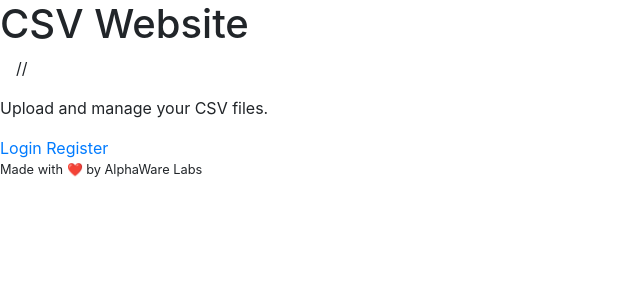
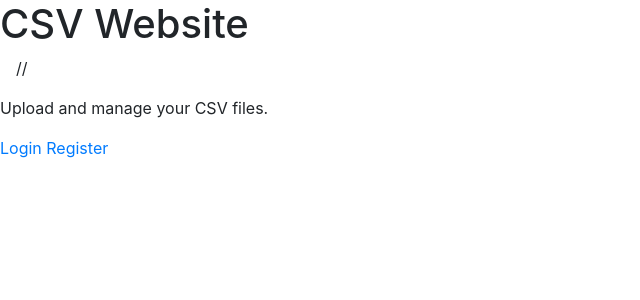
Before and after one commit to bindmisson/django_L3PVDOFk, a Django app: page / in a window 1280 px wide. Shown: the top 300 px of the page, without its empty margins (0-640 px from the left). Run offline with Django 3.2, Linux system fonts and the light colour scheme; some libraries are stand-ins or nearby versions.

Commit message:
third commit

```diff
--- a/accounts/templates/accounts/login.html
+++ b/accounts/templates/accounts/login.html
@@ -6,7 +6,7 @@
     <title>Login</title>
     <link rel="stylesheet" href="https://stackpath.bootstrapcdn.com/bootstrap/4.5.2/css/bootstrap.min.css">
     {% load static %}
-    <link rel="stylesheet" href="{% static 'accounts/css/main.css' %}">
+    <link rel="stylesheet" href="{% static 'static/accounts/css/main.css' %}">
 </head>
 <body>
     <div class="flex flex-column justify-content-center w-fit h-screen m-auto">
@@ -43,8 +43,5 @@
             <small><p class="txt-center">Don't have an account yet? <a href="{% url 'register' %}">Register</a></p></small>
         </div>
     </div>
-    <div class="developer">
-        <small><p class="txt-center">Made with ❤️ by AlphaWare Labs</p></small>
-    </div>
 </body>
 </html>
--- a/accounts/templates/accounts/register.html
+++ b/accounts/templates/accounts/register.html
@@ -6,7 +6,7 @@
     <title>Register</title>
     <link rel="stylesheet" href="https://stackpath.bootstrapcdn.com/bootstrap/4.5.2/css/bootstrap.min.css">
     {% load static %}
-    <link rel="stylesheet" href="{% static 'accounts/css/main.css' %}">
+    <link rel="stylesheet" href="{% static 'static/accounts/css/main.css' %}">
 </head>
 <body>
     <div class="flex flex-column justify-content-center w-fit h-screen m-auto">
@@ -49,8 +49,5 @@
             </form>
         </div>
     </div>
-    <div class="developer">
-        <small><p class="txt-center">Made with ❤️ by AlphaWare Labs</p></small>
-    </div>
 </body>
 </html>
--- a/accounts/templates/welcome.html
+++ b/accounts/templates/welcome.html
@@ -7,7 +7,7 @@
     <title>CSV Project</title>
     <link rel="stylesheet" href="https://stackpath.bootstrapcdn.com/bootstrap/4.5.2/css/bootstrap.min.css">
     {% load static %}
-    <link rel="stylesheet" href="{% static 'accounts/css/main.css' %}">
+    <link rel="stylesheet" href="{% static 'static/accounts/css/main.css' %}">
 </head>
 <body>
     <div id="particles-js"></div>
@@ -22,12 +22,9 @@
             <a href="{% url 'register' %}" class="generic-button">Register</a>
         </div>
     </div>
-    <div class="developer">
-        <small><p class="txt-center">Made with ❤️ by AlphaWare Labs</p></small>
-    </div>
-    <script src="{% static 'accounts/js/particles.min.js' %}"></script>
+    <script src="{% static 'static/accounts/js/particles.min.js' %}"></script>
     <script>
-        particlesJS.load('particles-js', "https://s3-django-ejbm8gb.s3.us-east-2.amazonaws.com/static/accounts/assets/particles.json", function() {
+        particlesJS.load('particles-js', "https://csv-finance-uploads.s3.amazonaws.com/static/static/accounts/assets/particles.json", function() {
             console.log('callback - particles.js config loaded');
         });
     </script>
```
Also changed, not shown: functions/templates/functions/upload.html (+4 -38 lines).
